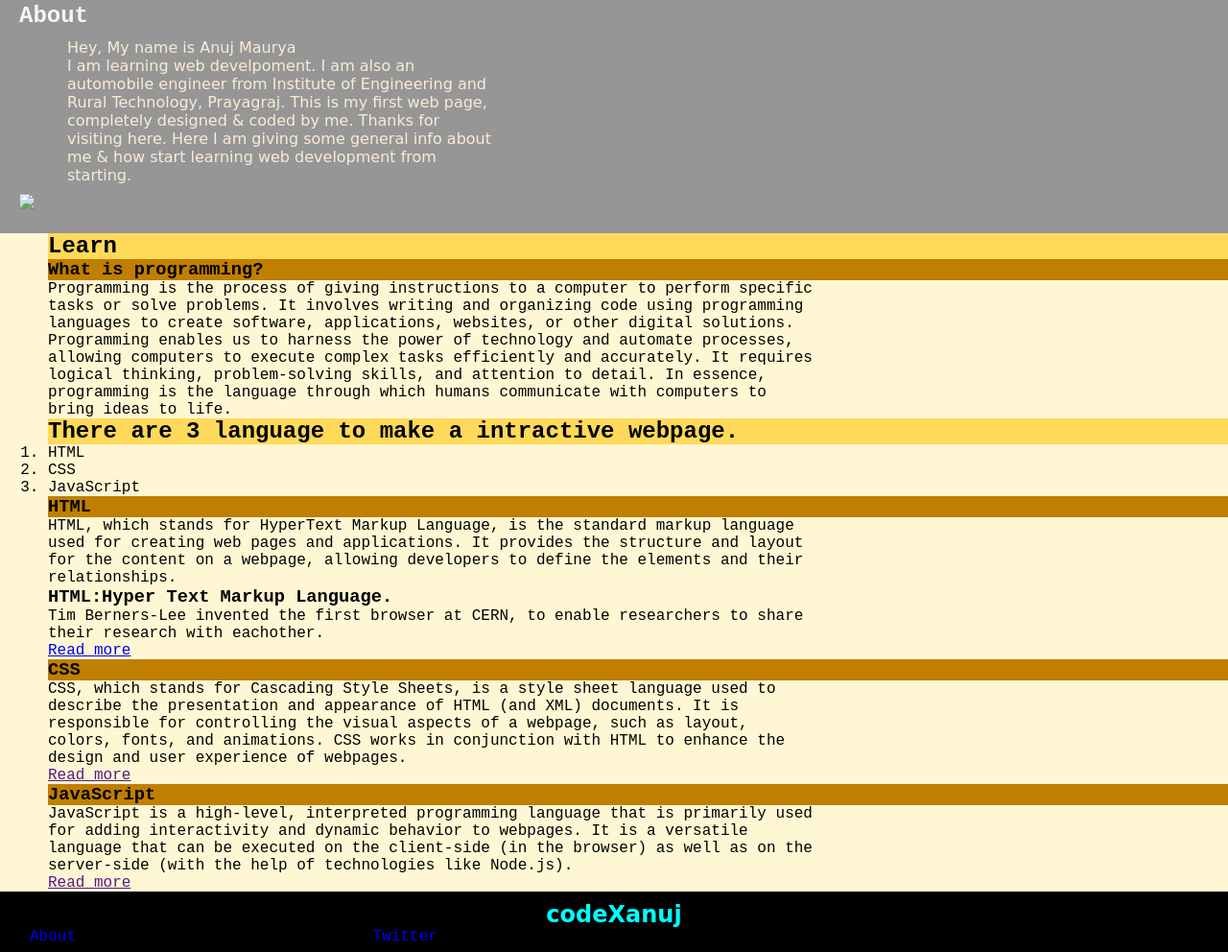
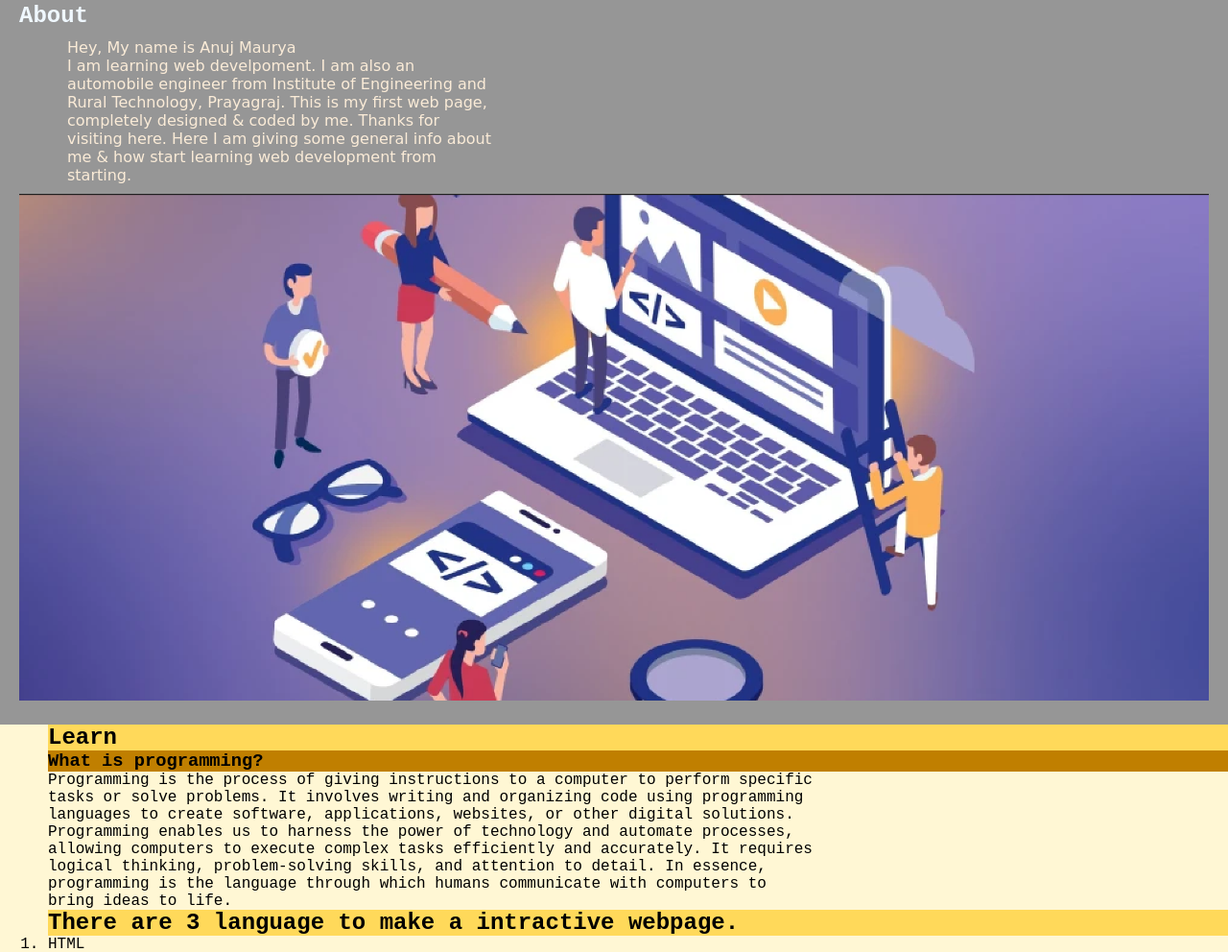
Before and after one commit to Code-x-Anuj/Code-x-Anuj.github.io, a plain HTML site: page index.html in a window 1280 px wide. Shown: the part 855-1847 px from the top of the page at 96% size. Drawn offline with Linux system fonts and the light colour scheme; files whose address does not match are found by name.

Commit message:
Update index.html

```diff
--- a/index.html
+++ b/index.html
@@ -36,7 +36,7 @@
             Thanks for visiting here.  Here I am giving some general info about me & how start learning
             web development from starting.
         </p>
-        <img src="../codeXanuj/images/Ss.png" >
+        <img src="../images/Ss.png" >
     </div>
     <div id="learn">
         <h2 class="h2">
```
